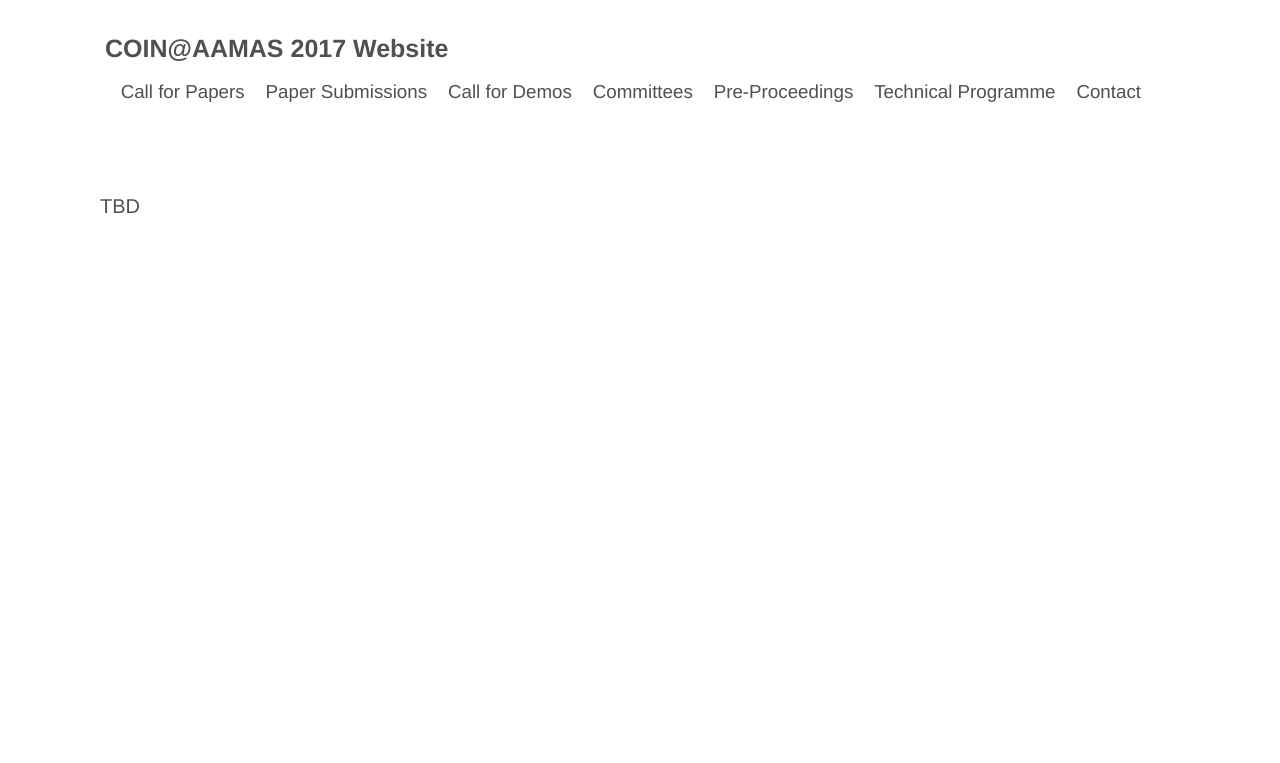
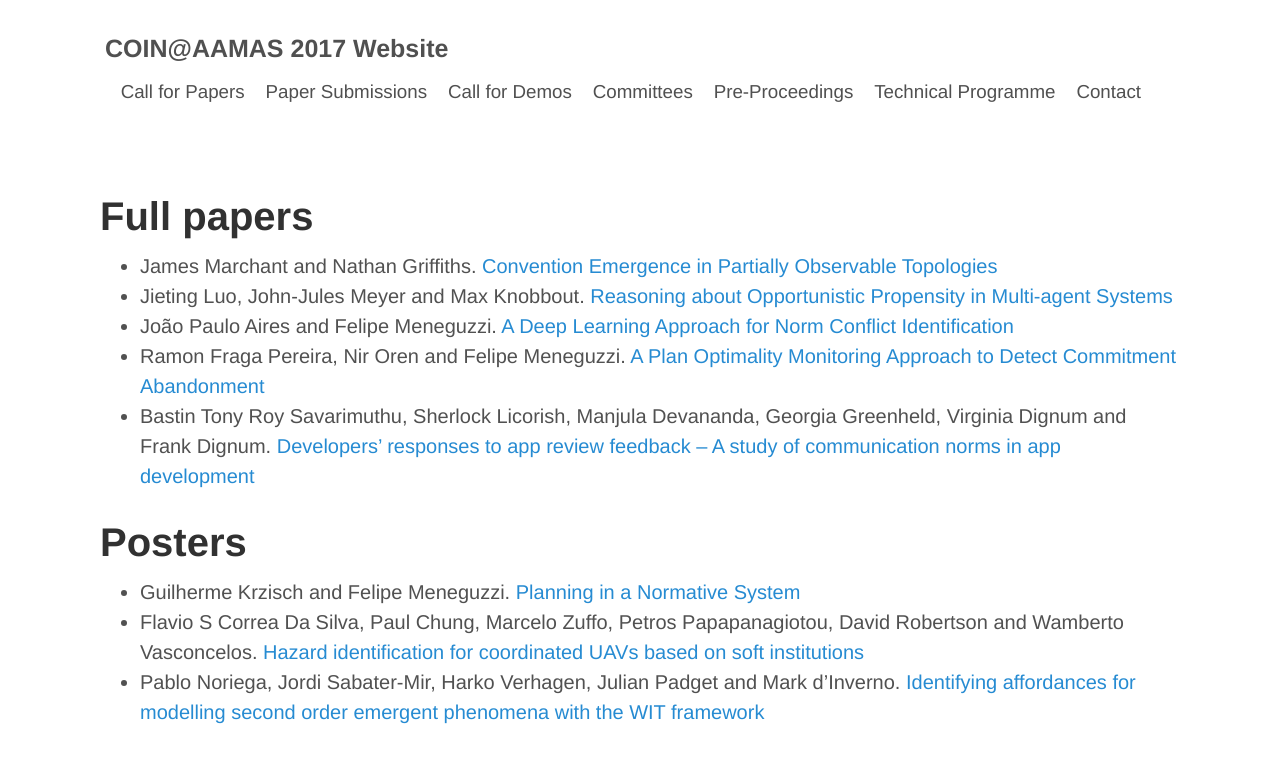
Before and after one commit to coin-workshop/coin-2017, a Jekyll site: the page built from pre_proceedings.md, in a window 1280 px wide. Shown: the top 763 px of the page. Built offline with Jekyll 4.4.1, drawn with Linux system fonts in a browser that asks for light colours.

Commit message:
Added papers and pre-proceedings to website.

```diff
--- a/pre_proceedings.md
+++ b/pre_proceedings.md
@@ -3,4 +3,16 @@
 title: COIN
 ---
 
-TBD
+# Full papers
+
+- James Marchant and Nathan Griffiths. [Convention Emergence in Partially Observable Topologies](papers/00010001.pdf)
+- Jieting Luo, John-Jules Meyer and Max Knobbout. [Reasoning about Opportunistic Propensity in Multi-agent Systems](papers/00010017.pdf)
+- João Paulo Aires and Felipe Meneguzzi. [A Deep Learning Approach for Norm Conflict Identification](papers/00010033,pdf)
+- Ramon Fraga Pereira, Nir Oren and Felipe Meneguzzi. [A Plan Optimality Monitoring Approach to Detect Commitment Abandonment](papers/00010063.pdf)
+- Bastin Tony Roy Savarimuthu, Sherlock Licorish, Manjula Devananda, Georgia Greenheld, Virginia Dignum and Frank Dignum. [Developers’ responses to app review feedback – A study of communication norms in app development](papers/00010047.pdf)
+
+# Posters
+
+- Guilherme Krzisch and Felipe Meneguzzi. [Planning in a Normative System](papers/00010093.pdf)
+- Flavio S Correa Da Silva, Paul Chung, Marcelo Zuffo, Petros Papapanagiotou, David Robertson and Wamberto Vasconcelos. [Hazard identification for coordinated UAVs based on soft institutions](papers/00010103.pdf)
+- Pablo Noriega, Jordi Sabater-Mir, Harko Verhagen, Julian Padget and Mark d'Inverno. [Identifying affordances for modelling second order emergent phenomena with the WIT framework](papers/00010079.pdf)
```
Also changed, not shown: technical_programme.md (+8 -8 lines), 8 other files.
